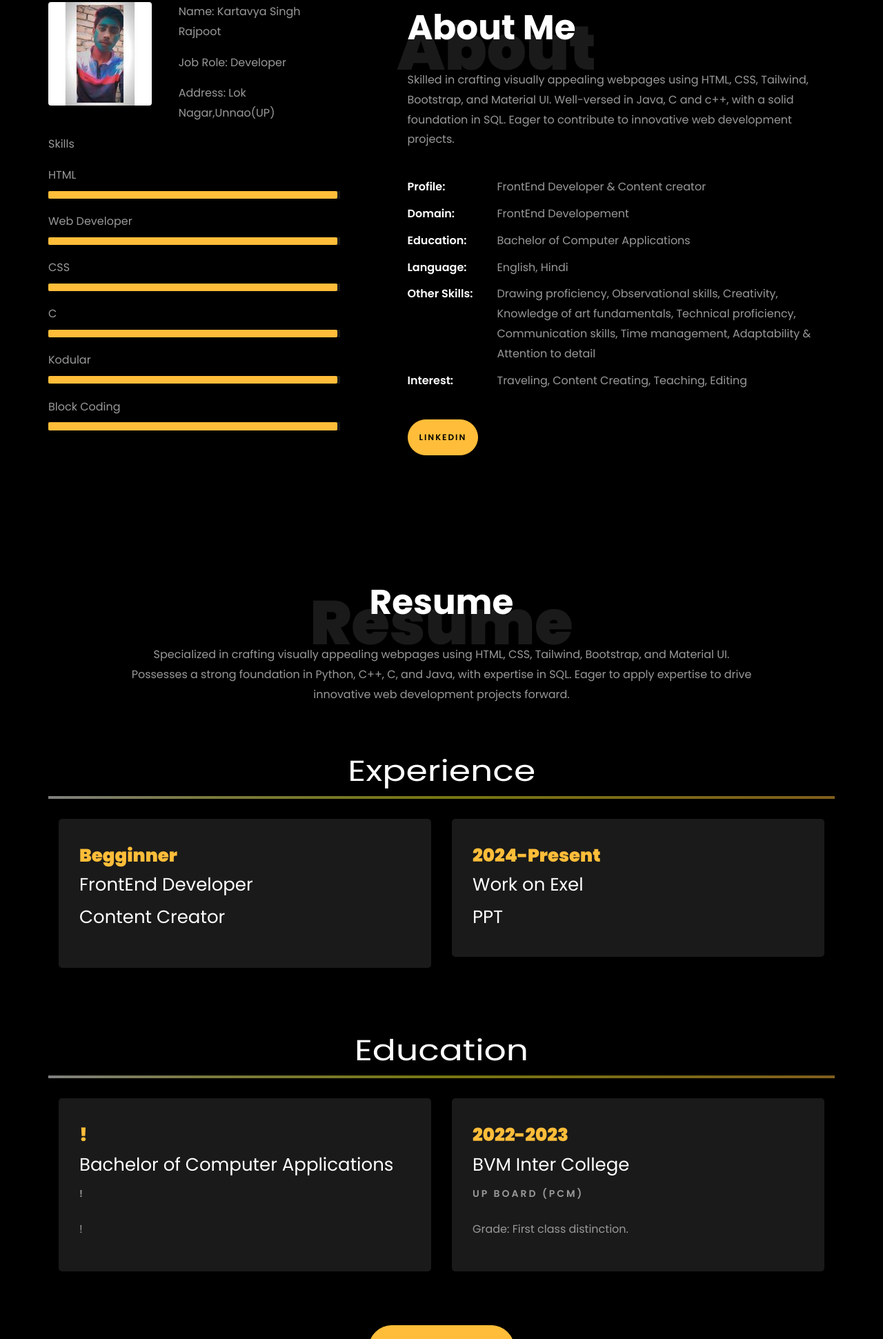
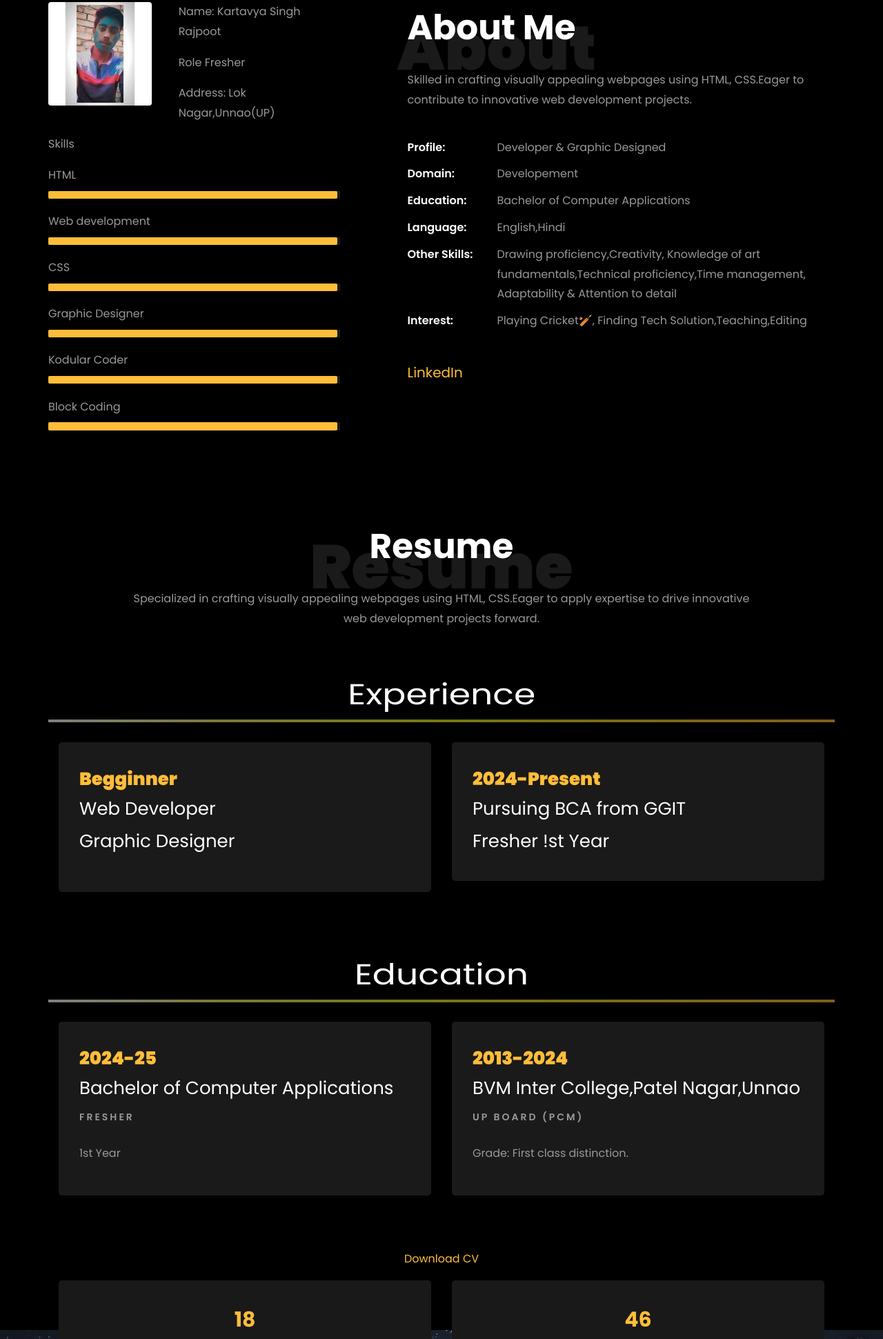
Before and after one commit to Deepakr24/Portfolio, a plain HTML site: page index.html in a window 1280 px wide. Shown: the part 859-2800 px from the top of the page at 69% size. Drawn offline with Linux system fonts and the light colour scheme; animation ran at ten frames a second; files whose address does not match are found by name.

Commit message:
changed many things

```diff
--- a/index.html
+++ b/index.html
@@ -207,8 +207,8 @@
                   <!-- <h2 class="d-flex" style="margin-bottom: 0">With over 5 years of experience</h2> -->
                   <!-- <br> -->
                   <p>
-                    <a href="https://www.instagram.com/html.css.js_?igsh=MXc3MndnMHpuZTVuNg==" class="btn btn-primary py-3 px-4">My Instagram</a>
-                    <a href="https://www.linkedin.com/in/prince-patel-949982271?utm_source=share&utm_campaign=share_via&utm_content=profile&utm_medium=android_app" class="btn btn-white btn-outline-white py-3 px-4">My Linkedin</a>
+                    <a href="https://www.instagram.com/deepak_rajp0ot" class="btn btn-primary py-3 px-4">My Instagram</a>
+                    <a href="#">My Linkedin</a>
                   </p>
                 </div>
               </div>
@@ -240,9 +240,10 @@
                           </span>
                           <span>Kartavya Singh Rajpoot</span></p>
                         <p>
-                          <span class="title-s">Job Role:
+                          <!--Yaha par thoda edit karna hai-->
+                          <span class="title-s">Role
                           </span>
-                          <span>Developer</span></p>
+                          <span>Fresher</span></p>
                         <p>
                           <!-- <span class="title-s">Experience: </span> <span>5 Years 3 Months</span></p> <p> -->
                           <span class="title-s">Address:
@@ -260,7 +261,7 @@
                       <div class="progress-bar" role="progressbar" style="width: 99%" aria-valuenow="85" aria-valuemin="0" aria-valuemax="100"></div>
                     </div>
 
-                    <span>Web Developer</span>
+                    <span>Web development</span>
                     <!-- <span class="pull-right">95%</span> -->
                     <div class="progress">
                       <div class="progress-bar" role="progressbar" style="width: 99%;" aria-valuenow="95" aria-valuemin="0" aria-valuemax="100"></div>
@@ -272,13 +273,13 @@
                       <div class="progress-bar" role="progressbar" style="width: 99%" aria-valuenow="85" aria-valuemin="0" aria-valuemax="100"></div>
                     </div>
 
-                    <span>C</span>
+                    <span>Graphic Designer</span>
                     <!-- <span class="pull-right">99%</span> -->
                     <div class="progress">
                       <div class="progress-bar" role="progressbar" style="width: 99%" aria-valuenow="90" aria-valuemin="0" aria-valuemax="100"></div>
                     </div>
 
-                    <span>Kodular</span>
+                    <span>Kodular Coder</span>
                     <!-- <span class="pull-right">99%</span> -->
                     <div class="progress">
                       <div class="progress-bar" role="progressbar" style="width: 99%" aria-valuenow="85" aria-valuemin="0" aria-valuemax="100"></div>
@@ -300,29 +301,29 @@
 
                   <h1 class="big">About</h1>
                   <h2 class="mb-4">About Me</h2>
-
-                  <p>Skilled in crafting visually appealing webpages using HTML, CSS, Tailwind, Bootstrap, and Material UI. Well-versed in Java, C and c++, with a solid foundation in SQL. Eager to contribute to innovative web development projects.</p>
+<!--Yaha par bhimthoda edit karna hai-->
+                  <p>Skilled in crafting visually appealing webpages using HTML, CSS.Eager to contribute to innovative web development projects.</p>
                   <ul class="about-info mt-4 px-md-0 px-2">
                     <li class="d-flex">
                       <span>Profile:</span>
-                      <span>FrontEnd Developer &amp; Content creator</span></li>
+                      <span>Developer &amp; Graphic Designed</span></li>
                     <li class="d-flex">
                       <span>Domain:</span>
-                      <span>FrontEnd Developement</span></li>
+                      <span>Developement</span></li>
                     <li class="d-flex">
                       <span>Education:</span>
                       <span>Bachelor of Computer Applications</span></li>
                     <li class="d-flex">
                       <span>Language:</span>
-                      <span>English, Hindi</span></li>
+                      <span>English,Hindi</span></li>
                     <!-- <li class="d-flex"> <span>BI Tools:</span> <span>Microsoft Power BI, Looker &amp; Tableau</span></li> -->
                     <li class="d-flex">
                       <span>Other Skills:</span>
                       <span>
-                        Drawing proficiency, Observational skills, Creativity, Knowledge of art fundamentals, Technical proficiency, Communication skills, Time management, Adaptability &amp; Attention to detail</span></li>
+                        Drawing proficiency,Creativity, Knowledge of art fundamentals,Technical proficiency,Time management, Adaptability &amp; Attention to detail</span></li>
                     <li class="d-flex">
                       <span>Interest:</span>
-                      <span>Traveling, Content Creating, Teaching, Editing</span></li>
+                      <span>Playing Cricket🏏, Finding Tech Solution,Teaching,Editing</span></li>
 
                   </ul>
                 </div>
@@ -331,8 +332,9 @@
               <div class="counter-wrap ftco-animate d-flex mt-md-3">
                 <div class="text">
                   <!-- <p class="mb-4"> <span class="number" data-number="30">0</span> <span>+</span> <span>&nbsp; Projects completed</span> </p> -->
+                 <!--Yaha par linkdinka url dalna hai-->
                   <p>
-                    <a href="https://www.linkedin.com/in/prince-patel-949982271?utm_source=share&utm_campaign=share_via&utm_content=profile&utm_medium=android_app" class="btn btn-primary py-3 px-3">LinkedIn</a>
+                    <a href="#">LinkedIn</a>
                   </p>
                 </div>
               </div>
@@ -348,7 +350,7 @@
           <div class="col-md-10 heading-section text-center ftco-animate">
             <h1 class="big big-2">Resume</h1>
             <h2 class="mb-4">Resume</h2>
-            <p>Specialized in crafting visually appealing webpages using HTML, CSS, Tailwind, Bootstrap, and Material UI. Possesses a strong foundation in Python, C++, C, and Java, with expertise in SQL. Eager to apply expertise to drive innovative web development projects forward.</p>
+            <p>Specialized in crafting visually appealing webpages using HTML, CSS.Eager to apply expertise to drive innovative web development projects forward.</p>
           </div>
         </div>
 
@@ -362,8 +364,8 @@
           <div class="col-md-6">
             <div class="resume-wrap ftco-animate">
               <span class="date">Begginner</span>
-              <h2>FrontEnd Developer</h2>
-              <h2>Content Creator</h2>
+              <h2>Web Developer</h2>
+              <h2>Graphic Designer</h2>
               <span class="position"></span>
               <p class="mt-4">
                 <!-- <ul>
@@ -379,8 +381,8 @@
           <div class="col-md-6">
             <div class="resume-wrap ftco-animate">
               <span class="date">2024-Present</span>
-              <h2>Work on Exel </h2>
-              <h2>PPT </h2>
+              <h2>Pursuing BCA from GGIT</h2>
+              <h2>Fresher !st Year</h2>
               <!--
               <span class="position"></span>
               <p class="mt-4">Freelance artist specializing in paid graphite and charcoal portraits. Self-taught and experienced in creating custom artwork. Find my portfolio on Instagram - @anurag.sketches
@@ -408,17 +410,17 @@
         <div class="row">
           <div class="col-md-6">
             <div class="resume-wrap ftco-animate">
-              <span class="date">!</span>
+              <span class="date">2024-25</span>
               <h2>Bachelor of Computer Applications</h2>
-              <span class="position">!</span>
-              <p class="mt-4">!</p>
+              <span class="position">Fresher</span>
+              <p class="mt-4">1st Year</p>
             </div>
           </div>
 
           <div class="col-md-6">
             <div class="resume-wrap ftco-animate">
-              <span class="date">2022-2023</span>
-              <h2>BVM Inter College</h2>
+              <span class="date">2013-2024</span>
+              <h2>BVM Inter College,Patel Nagar,Unnao</h2>
               <span class="position">UP BOARD (PCM)</span>
               <p class="mt-4">Grade: First class distinction.</p>
             </div>
@@ -427,8 +429,9 @@
 
         <div class="row justify-content-center mt-5">
           <div class="col-md-6 text-center ftco-animate">
+          <!--Yaha par cv ka link dalna hai-->
             <p>
-              <a href="https://drive.google.com/file/d/1P6JbEgQG4Y5EkCWHCpf-K4ex7mJTtIS7/view?usp=drivesdk" class="btn btn-primary py-4 px-5">Download CV</a>
+              <a href="#">Download CV</a>
             </p>
           </div>
         </div>
@@ -453,7 +456,7 @@
               <div class="block-18">
                 <div class="text">
                   <strong class="number" data-number="50">0</strong>
-                  <span>Artworks</span>
+                  <span>Kodular Apps</span>
                 </div>
               </div>
             </div>
@@ -467,7 +470,7 @@
         <div class="row justify-content-center">
           <div class="col-md-7 ftco-animate text-center">
             <h2>Here's my<span>
-               <a  href="https://www.instagram.com/html.css.js_?igsh=MXc3MndnMHpuZTVuNg==" > <button   id="gitbtn"  class="btn btn-primary py-3 px-5" >Instagram</button></a>
+               <a  href="https://www.instagram.com/deepak_rajp0ot" > <button   id="gitbtn"  class="btn btn-primary py-3 px-5" >Instagram</button></a>
               </span>
             </h2>
             <div class="heading">
@@ -520,7 +523,7 @@
               </div>
               <h3 class="mb-4">Email Address</h3>
               <p>
-                <a href="mailto:devnathanurag7.com">techarea565@gmail.com</a>
+                <a href="mailto:techarea565@gmail.com">techarea565@gmail.com</a>
               </p>
             </div>
           </div>
@@ -531,7 +534,7 @@
               </div>
               <h3 class="mb-4">Download Resume</h3>
               <p>
-                <a href="https://drive.google.com/file/d/1P6JbEgQG4Y5EkCWHCpf-K4ex7mJTtIS7/view?usp=drivesdk">resumelink</a>
+                <a href="#">resumelink</a>
               </p>
             </div>
           </div>
@@ -610,12 +613,12 @@
                   <span class="icon-linkedin"></span></a>
               </li>
               <li class="ftco-animate">
-                <a href="https://www.instagram.com/hacker_pr1nce?igsh=MTB6dmVrdm9yZTJoMw==">
+                <a href="https://www.instagram.com/deepak_rajp0ot">
                   <span class="icon-twitter"></span></a>
               </li>
               <!-- <li class="ftco-animate"> <a href="https://twitter.com/rishabhnmishra"> <span class="icon-facebook"></span></a> </li> -->
               <li class="ftco-animate">
-                <a href="https://www.instagram.com/html.css.js_?igsh=MXc3MndnMHpuZTVuNg==">
+                <a href="https://www.instagram.com/deepak_rajp0ot">
                   <span class="icon-instagram"></span></a>
               </li>
             </ul>
```
Also changed, not shown: images/1713277778143-01.jpeg (deleted).
